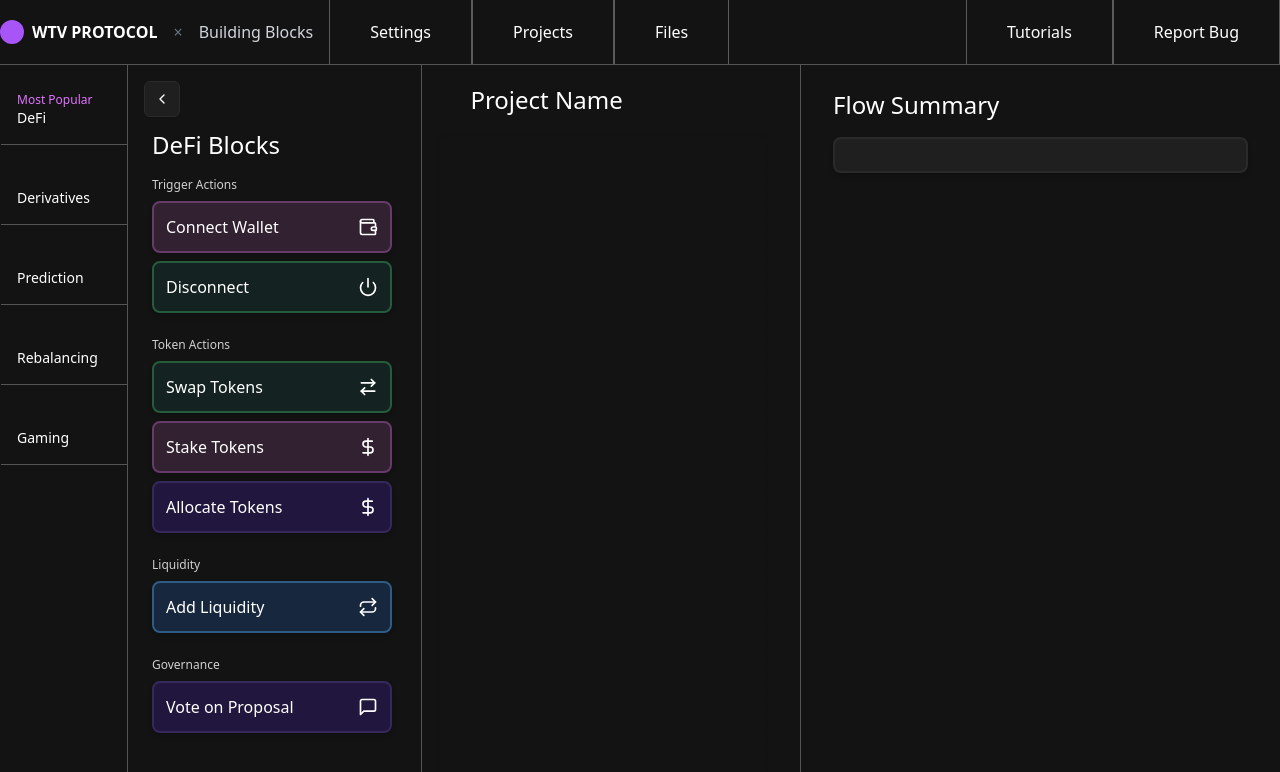
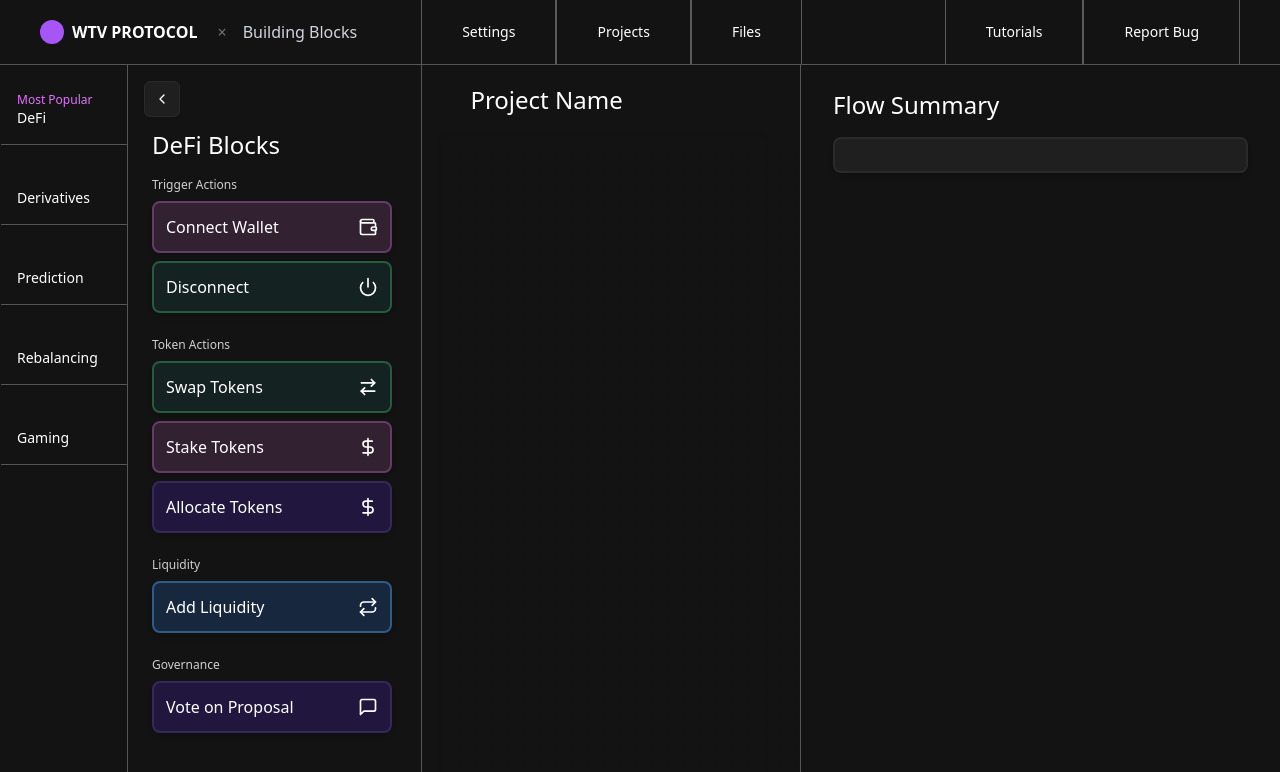
Before and after one commit to sanjayamirthraj/blockbuild, a Next.js app: page / in a window 1280 px wide. Shown: the top 772 px of the page. Built offline with nearby package versions, Linux system fonts and the light colour scheme.

Commit message:
added cheeky animation s

```diff
--- a/components/Navbar.tsx
+++ b/components/Navbar.tsx
@@ -9,10 +9,11 @@ export default function Navbar() {
 
     return (
         <nav className="fixed w-full bg-[#141313] text-white border-b border-[#555555]">
-            <div className="container mx-auto flex items-center justify-between">
+
+            <div className="px-10 mx-auto flex items-center justify-between">
                 <div className="flex flex-row space-x-4 ">
-                    <div className="flex items-center space-x-4 flex-grow">
-                        <div className="flex items-center space-x-2">
+                    <div className="flex items-center space-x-4 flex-grow mr-12">
+                        <div className="flex items-center space-x-2 mr-1">
                             <div className="w-6 h-6 bg-purple-500 rounded-full"></div>
                             <span className="font-bold">WTV PROTOCOL</span>
                         </div>
@@ -41,8 +42,11 @@ export default function Navbar() {
 
 function NavItem({ icon, text }: { icon: React.ReactNode; text: string }) {
     return (
-        <div className="h-16 px-10 justify-center items-center inline-flex border-white/30 border-x-[1px] cursor-pointer">
-            <div className="text-white text-base font-normal font-['Satoshi Variable']">{text}</div>
+        <div className="group h-16 px-10 justify-center items-center inline-flex border-white/30 border-x-[1px] cursor-pointer overflow-hidden relative">
+            <div className="text-white text-sm font-normal font-['Satoshi Variable'] z-10 group-hover:-translate-y-1 transition-transform duration-300 ease-in-out">{text}</div>
+            <div className="absolute inset-0 flex items-center justify-center">
+                <div className="w-64 h-64 translate-y-full group-hover:translate-y-1/2 blur-md rounded-full bg-gradient-to-t from-[#E073FF]/50 to-[#E073FF]/10 opacity-0 group-hover:opacity-100 transition-all duration-300 transform"/>
+            </div>
         </div>
     );
 }
```
